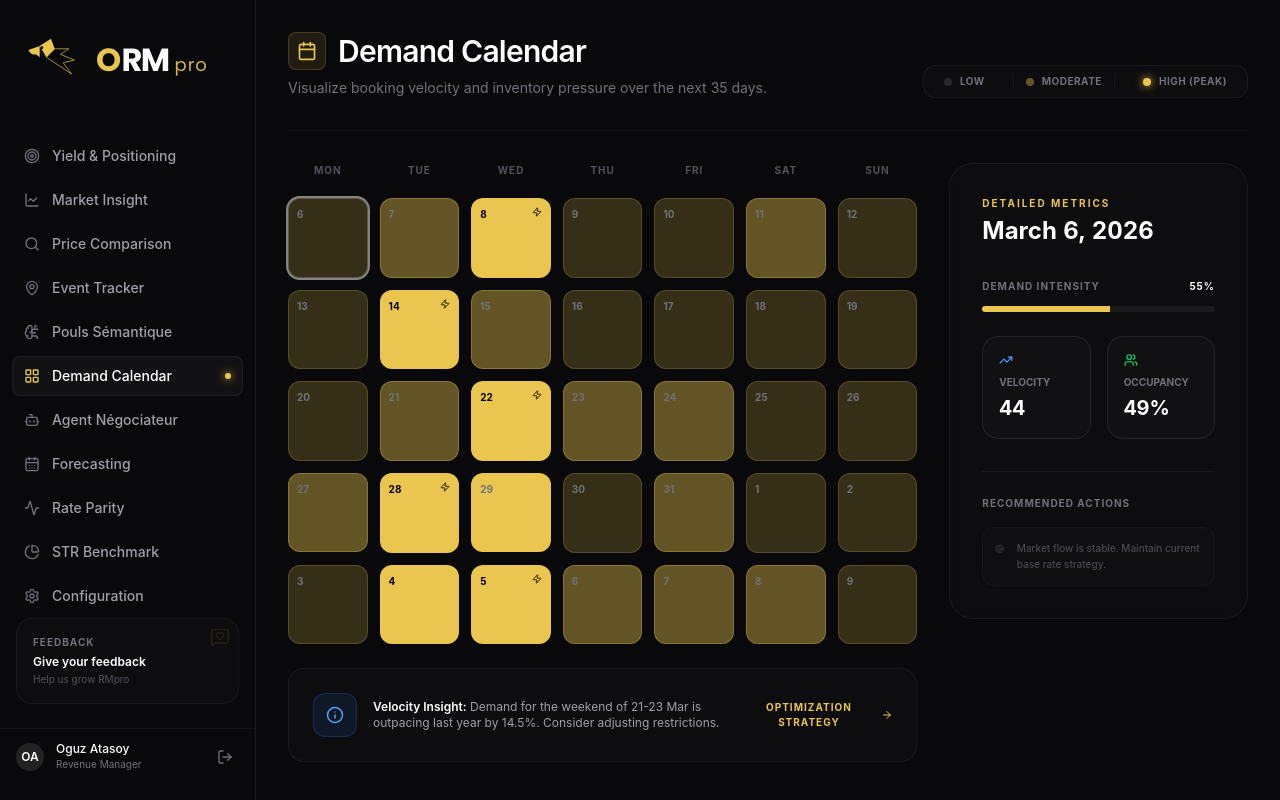
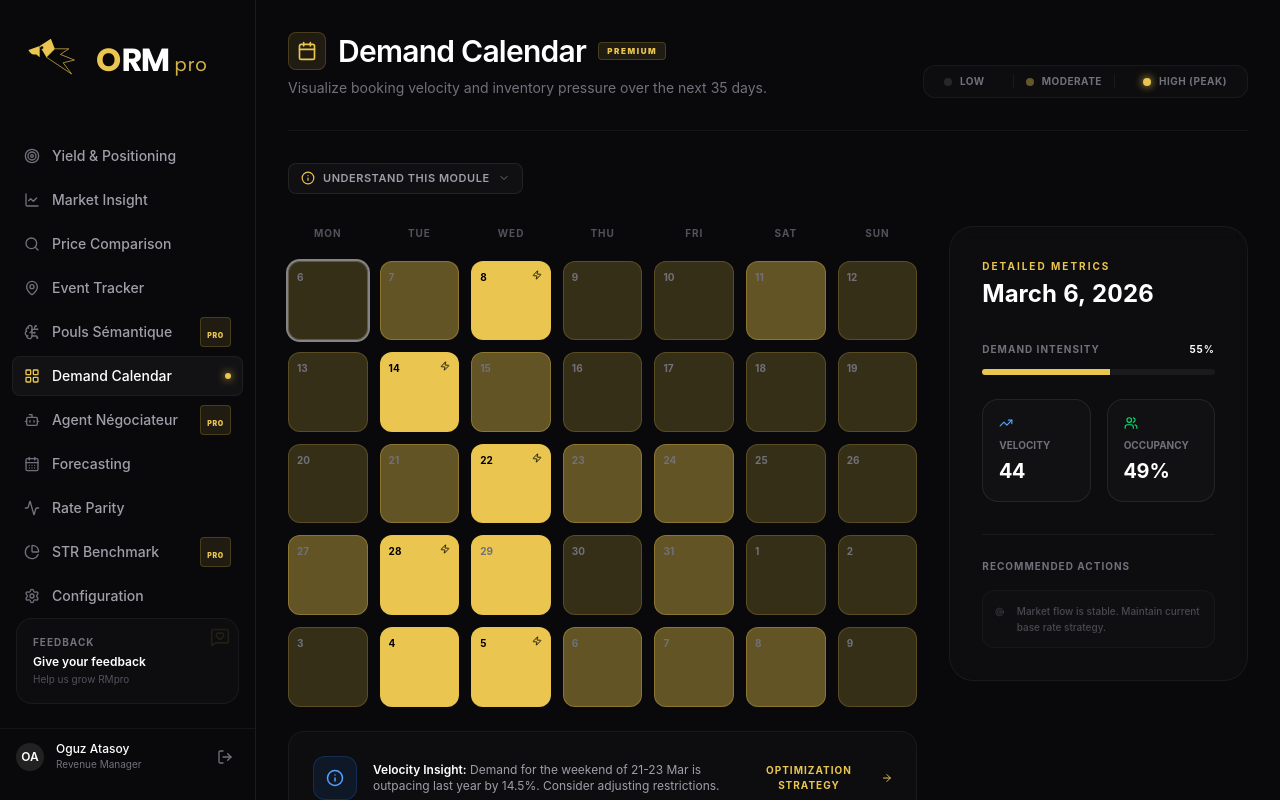
Before and after one commit to oguzatasoy2-hue/rm-dashboard-pro, a Next.js app: page /market/demand in a window 1280 px wide. Built offline with nearby package versions, Linux system fonts and the light colour scheme.

Commit message:
feat: phase 2 - product tiering and pedagogical blocks

```diff
--- a/src/components/Sidebar.tsx
+++ b/src/components/Sidebar.tsx
@@ -18,12 +18,12 @@ const NAV_ITEMS = [
     { name: siteConfig.moduleNames.market, href: "/market", icon: LineChart },
     { name: siteConfig.moduleNames.comparison, href: "/market/comparison", icon: Search },
     { name: siteConfig.moduleNames.events, href: "/market/events", icon: MapPin },
-    { name: siteConfig.moduleNames.pulse, href: "/market/pulse", icon: BrainCircuit },
-    { name: siteConfig.moduleNames.demand, href: "/market/demand", icon: LayoutGrid },
-    { name: siteConfig.moduleNames.negotiator, href: "/ai/negotiator", icon: Bot },
+    { name: siteConfig.moduleNames.pulse, href: "/market/pulse", icon: BrainCircuit, isPremium: true },
+    { name: siteConfig.moduleNames.demand, href: "/market/demand", icon: LayoutGrid, isPremium: true },
+    { name: siteConfig.moduleNames.negotiator, href: "/ai/negotiator", icon: Bot, isPremium: true },
     { name: siteConfig.moduleNames.forecast, href: "/forecast", icon: CalendarDays },
     { name: siteConfig.moduleNames.parity, href: "/parity", icon: Activity },
-    { name: siteConfig.moduleNames.str, href: "/str", icon: PieChart },
+    { name: siteConfig.moduleNames.str, href: "/str", icon: PieChart, isPremium: true },
     { name: "Configuration", href: "/config", icon: Settings },
 ];
 
@@ -127,6 +127,12 @@ export default function Sidebar({ isOpen, onClose }: SidebarProps) {
                                         className="absolute right-3 w-1.5 h-1.5 rounded-full bg-primary shadow-[0_0_8px_var(--primary)] z-10"
                                     />
                                 )}
+
+                                {item.isPremium && !isActive && (
+                                    <div className="absolute right-3 px-1.5 py-0.5 rounded-[4px] bg-primary/10 border border-primary/20">
+                                        <span className="text-[7px] font-black text-primary uppercase tracking-widest">PRO</span>
+                                    </div>
+                                )}
                             </Link>
                         );
                     })}
--- a/src/components/agent/NegotiatorClient.tsx
+++ b/src/components/agent/NegotiatorClient.tsx
@@ -5,6 +5,7 @@ import { motion } from "framer-motion";
 import { Bot, ShieldCheck, Zap, History, ExternalLink, ArrowUpRight, Scale, AlertCircle, CheckCircle2 } from "lucide-react";
 import { cn } from "@/lib/utils";
 import type { NegotiationLog } from "@/lib/api-client";
+import ModuleInfo from "@/components/ModuleInfo";
 
 const strictEase = [0.16, 1, 0.3, 1] as const;
 
@@ -37,6 +38,7 @@ export default function NegotiatorClient({ data }: { data: NegotiationLog[] }) {
                                 <Bot size={24} className="text-primary" />
                             </div>
                             <h1 className="text-3xl font-semibold text-white tracking-tight">Agent Négociateur</h1>
+                            <span className="px-2 py-0.5 bg-primary/10 border border-primary/20 text-primary text-[8px] font-black uppercase tracking-[0.2em] rounded-sm">Premium</span>
                         </div>
                         <p className="text-zinc-500 text-sm max-w-lg">Autonomous parity enforcement. Detects OTAs undercuts and initiates automated contractual disputes.</p>
                     </div>
@@ -71,6 +73,14 @@ export default function NegotiatorClient({ data }: { data: NegotiationLog[] }) {
                             </button>
                         </div>
                     </div>
+                </motion.div>
+
+                <motion.div variants={itemVariants}>
+                    <ModuleInfo
+                        utility="Autonomous parity enforcement and dispute resolution."
+                        concrete="Real-time detection of price undercuts by OTAs and automated legal/contractual actions."
+                        usage="Let the agent handle OTA discrepancies in the background to recoup lost revenue and maintain direct price integrity."
+                    />
                 </motion.div>
 
                 {/* Stats Row */}
--- a/src/components/market/DemandClient.tsx
+++ b/src/components/market/DemandClient.tsx
@@ -5,6 +5,7 @@ import { motion, AnimatePresence } from "framer-motion";
 import { Info, TrendingUp, Users, Calendar, ArrowRight, Zap, Target } from "lucide-react";
 import { cn } from "@/lib/utils";
 import type { DemandDay } from "@/lib/api-client";
+import ModuleInfo from "@/components/ModuleInfo";
 
 const strictEase = [0.16, 1, 0.3, 1] as const;
 
@@ -44,6 +45,7 @@ export default function DemandClient({ data }: { data: DemandDay[] }) {
                                 <Calendar size={20} className="text-primary" />
                             </div>
                             <h1 className="text-3xl font-semibold text-white tracking-tight">Demand Calendar</h1>
+                            <span className="px-2 py-0.5 bg-primary/10 border border-primary/20 text-primary text-[8px] font-black uppercase tracking-[0.2em] rounded-sm">Premium</span>
                         </div>
                         <p className="text-zinc-500 text-sm">Visualize booking velocity and inventory pressure over the next 35 days.</p>
                     </div>
@@ -61,6 +63,14 @@ export default function DemandClient({ data }: { data: DemandDay[] }) {
                             <span className="text-[10px] text-zinc-500 font-bold uppercase tracking-wider">High (Peak)</span>
                         </div>
                     </div>
+                </motion.div>
+
+                <motion.div variants={itemVariants}>
+                    <ModuleInfo
+                        utility="Predictive modeling of future occupancy and rate pressure."
+                        concrete="Dashboard showing demand forecasts (Velocity) based on your current booking pace."
+                        usage="Anticipate low-activity periods to launch targeted promotions before your inventory becomes perishable."
+                    />
                 </motion.div>
 
                 <div className="grid grid-cols-12 gap-8">
```
